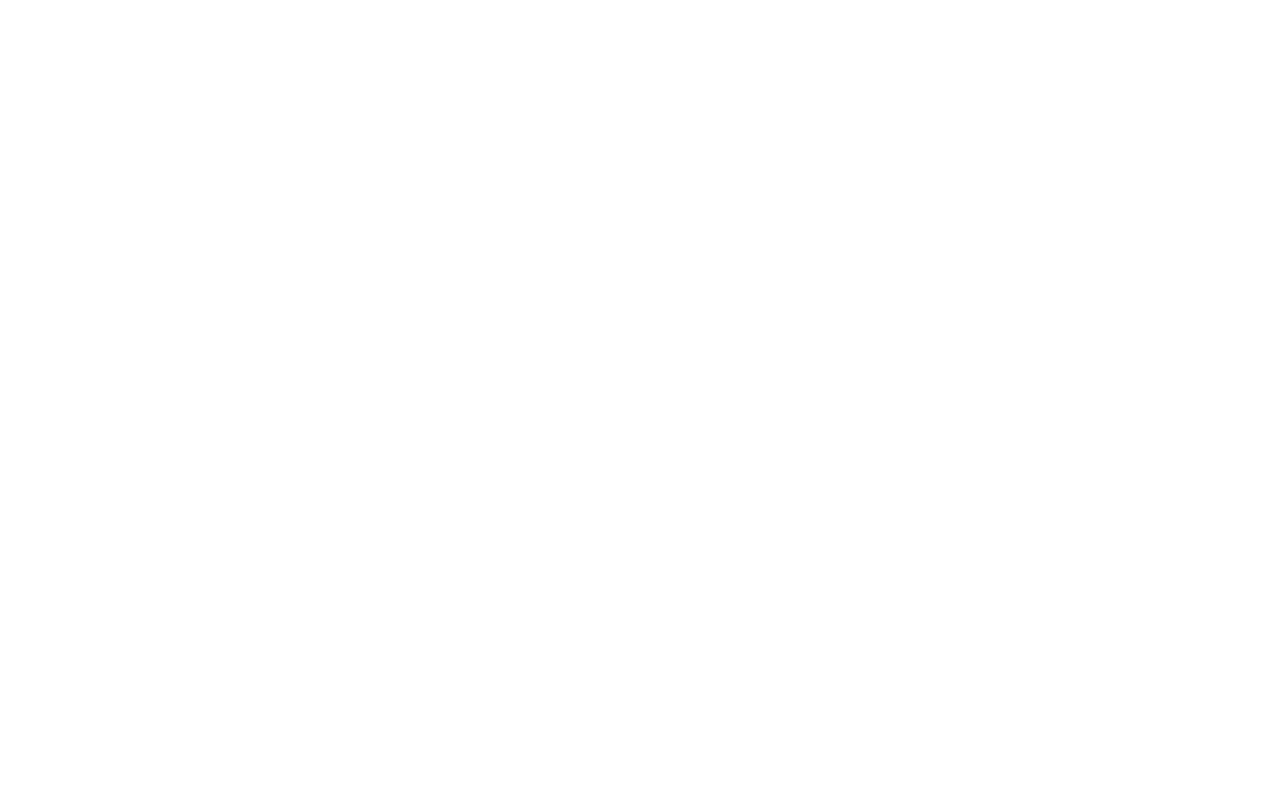
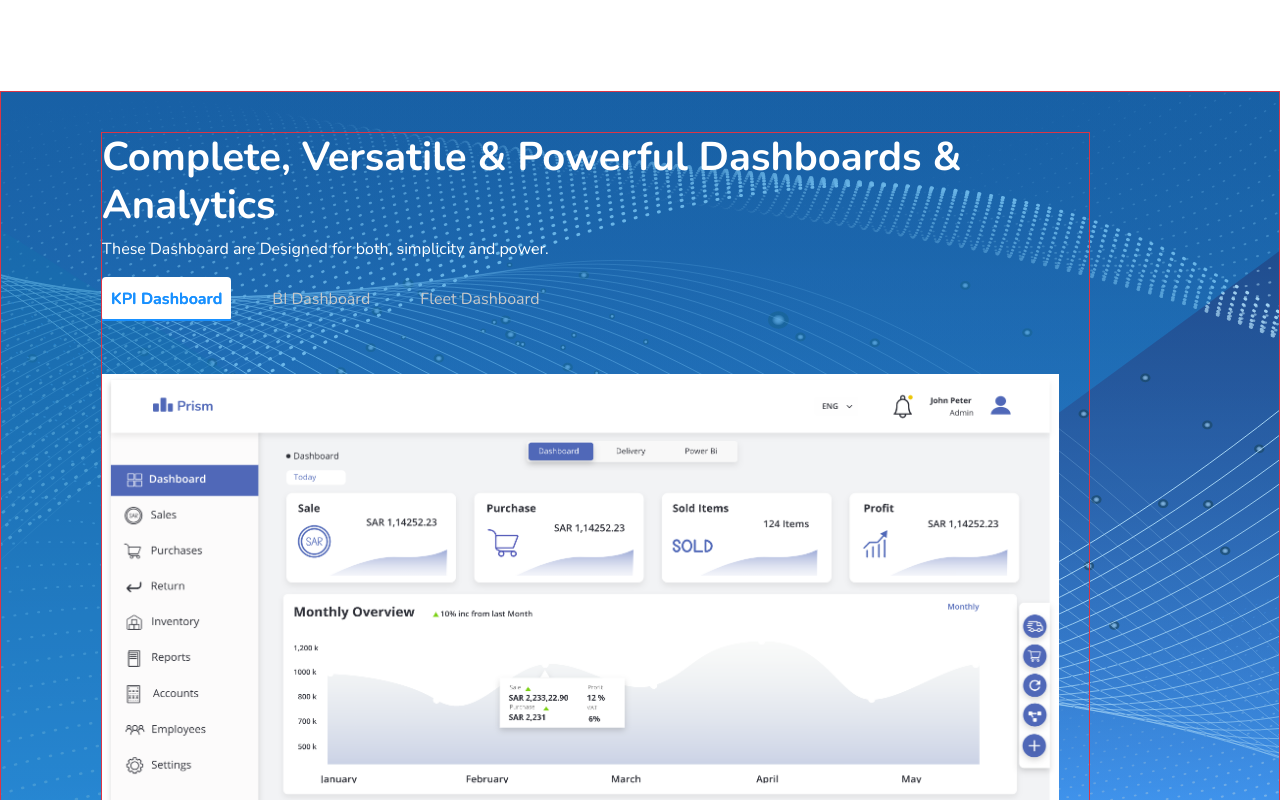
Before and after one commit to abdullah098/ERP-Website, a React (Create React App) app: page / in a window 1280 px wide. Shown: the part 1920-2720 px from the top of the page. Before the commit the page ends 1853 px from the top, so only its background shows below. Built offline with nearby package versions, Linux system fonts and the light colour scheme.

Commit message:
Dashboard and Analysis section

```diff
--- a/src/App.scss
+++ b/src/App.scss
@@ -6,3 +6,6 @@
 @import './Styles/hero';
 @import './Styles/solution';
 @import './Styles/card';
+@import './Styles/DashboardAndAnalysis';
+@import './Styles/dashboardAndAnalysisTabs';
+@import './Styles/DashboardAndAnalysisTabsContent';
--- /dev/null
+++ b/src/Components/HomeComponent/DashboardAndAnalysis.jsx
@@ -0,0 +1,19 @@
+import React from 'react';
+import DashboardAndAnalysisTabs from './DashboardAndAnalysisTabs';
+
+const DashboardAndAnalysis = () => {
+    return (
+        <>
+            <div className="dashboard-analysis border border-danger">
+                <div className="dashboard-analysis-content border border-danger">
+                    <h1 className="text-white fw-bold">Complete, Versatile & Powerful Dashboards & Analytics</h1>
+                    <p className="text-white">These Dashboard are Designed for both, simplicity and power.</p>
+
+                    <DashboardAndAnalysisTabs />
+                </div>
+            </div>
+        </>
+    );
+}
+
+export default DashboardAndAnalysis;
--- /dev/null
+++ b/src/Components/HomeComponent/DashboardAndAnalysisTabs.jsx
@@ -0,0 +1,48 @@
+import React from 'react';
+import { Tabs } from 'antd';
+import DashboardAndAnalysisTabsContent from './DashboardAndAnalysisTabsContent';
+import DashboardPic from '../../Assets/Dashboard Design@2x.png';
+
+const DashboardAndAnalysisTabs = () => {
+
+    const { TabPane } = Tabs;
+
+    const tabs = [
+        {
+            key: '1',
+            tab: 'KPI Dashboard',
+            src: DashboardPic
+        },
+        {
+            key: '2',
+            tab: 'BI Dashboard',
+            src: DashboardPic
+        },
+        {
+            key: '3',
+            tab: 'Fleet Dashboard',
+            src: ''
+        }
+    ];
+
+
+
+    return (
+        <>
+            <Tabs defaultActiveKey="1" >
+
+                {tabs.map(tab => (
+                    <TabPane tab={tab.tab} key={tab.key}>
+                        <DashboardAndAnalysisTabsContent src={tab.src} />
+                    </TabPane>
+                ))}
+
+            </Tabs>
+
+
+
+        </>
+    );
+}
+
+export default DashboardAndAnalysisTabs;
--- /dev/null
+++ b/src/Components/HomeComponent/DashboardAndAnalysisTabsContent.jsx
@@ -0,0 +1,16 @@
+import React from 'react';
+
+
+const DashboardAndAnalysisTabsContent = (probs) => {
+    return (
+        <>
+            <div className="dashboard-and-analysis-tabs">
+
+                <img src={probs.src} alt="" />
+
+            </div>
+        </>
+    );
+}
+
+export default DashboardAndAnalysisTabsContent;
--- a/src/Components/HomeComponent/Home.jsx
+++ b/src/Components/HomeComponent/Home.jsx
@@ -1,6 +1,7 @@
 import React from 'react';
 import Hero from '../../Components/HomeComponent/Hero';
 import Brands from './Brands';
+import DashboardAndAnalysis from './DashboardAndAnalysis';
 import Solution from './Solution';
 
 const Home = () => {
@@ -9,6 +10,7 @@
             <Hero />
             <Brands />
             <Solution />
+            <DashboardAndAnalysis />
         </>
     );
 }
--- a/src/Components/HomeComponent/Solution.jsx
+++ b/src/Components/HomeComponent/Solution.jsx
@@ -37,7 +37,7 @@
 
                     <div className="row">
                         {cards.map((card, index) => (
-                            <div className="col-4">
+                            <div className="col-4" key={index}>
                                 <Card
                                     title={card.title}
                                     description={card.description}
--- /dev/null
+++ b/src/Styles/_DashboardAndAnalysis.scss
@@ -0,0 +1,19 @@
+.dashboard-analysis {
+    margin-top: 160px;
+    height: 769px;
+    background: transparent url("../Assets/Component\ 40\ –\ 1.svg") 0% 0% no-repeat padding-box;
+    background-size: cover;
+
+    .dashboard-analysis-content{
+        margin-top: 40px;
+        margin-left: 100px;
+        margin-right: 189px;
+
+        h1{
+            font-size: 40px;
+        }
+
+    }
+
+
+}
--- /dev/null
+++ b/src/Styles/_DashboardAndAnalysisTabsContent.scss
@@ -0,0 +1,13 @@
+.dashboard-and-analysis-tabs {
+    width: 957px;
+    height: 605px;
+    // background: url('../Assets/Dashboard\ Design@2x.png') 0% 0% no-repeat padding-box;
+    // background-size: cover;
+    margin-top: 37px;
+    background: white;
+
+    img {
+        width: 957px;
+        height: 605px;
+    }
+}
--- a/src/Styles/_card.scss
+++ b/src/Styles/_card.scss
@@ -37,6 +37,7 @@
 
     .card-f{
         margin-top: 33px;
+        margin-bottom: 24px;
 
         a{
             text-decoration: none;
--- /dev/null
+++ b/src/Styles/_dashboardAndAnalysisTabs.scss
@@ -0,0 +1,24 @@
+.ant-tabs-tab{
+    padding: 0;
+}
+
+.ant-tabs-tab-btn{
+
+    padding: 10px 9px 9px 9px !important;
+    color: #C9C9C9 ;
+    font-size: 16px !important;
+    border-radius: 4px !important;
+    // background: white;
+}
+
+.ant-tabs-tab-active{
+
+    background: #FFFFFF !important;
+    color: #1760A6 ;
+    font-weight: bold;
+    border-radius: 4px !important;
+}
+
+.ant-tabs-nav::before{
+    border-bottom: none !important;
+}
```
Also changed, not shown: src/Components/HomeComponent/SolutionCard.jsx (deleted, +0 -11 lines).
